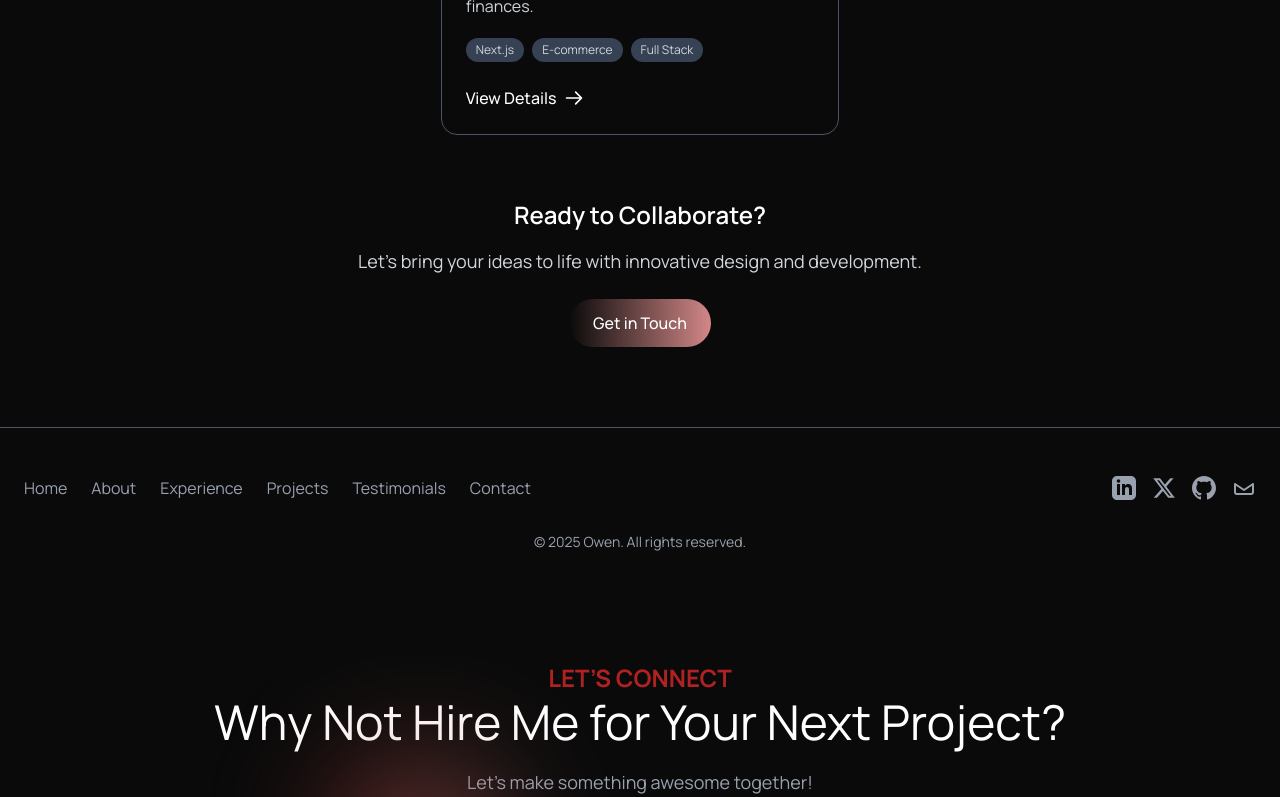
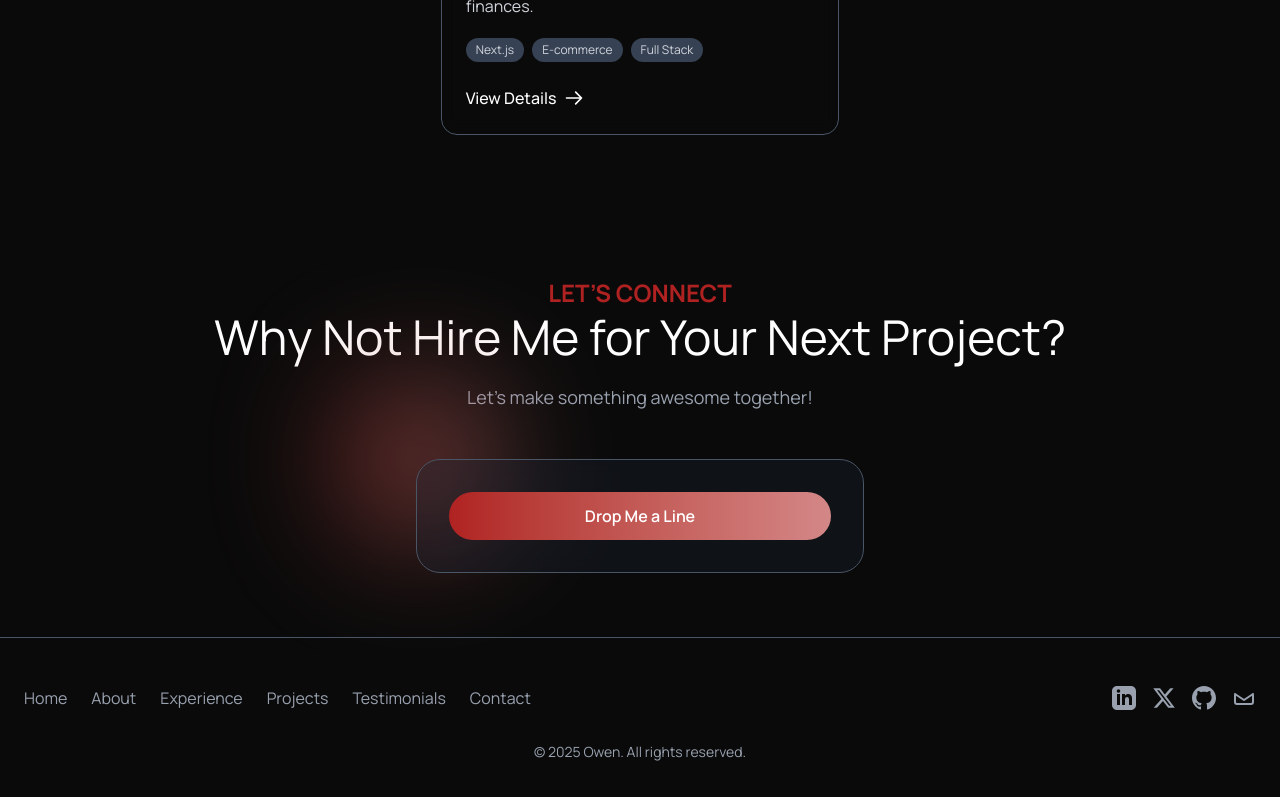
Before and after one commit to Owen-Jz/portfolio-website, a Next.js app: page /projects in a window 1280 px wide. Shown: the part 2723-3520 px from the top of the page. Built offline with nearby package versions, Linux system fonts and the light colour scheme.

Commit message:
Fixed project not linking

```diff
--- a/app/projects/page.jsx
+++ b/app/projects/page.jsx
@@ -57,7 +57,7 @@ const ProjectCard = ({ project, index }) => {
       whileHover="hover"
       whileTap="tap"
     >
-      <Link href={`/projects/${project.id}`} className="block h-full">
+      <Link href={project.link} className="block h-full">
         <div className="border border-gray-600 rounded-2xl overflow-hidden h-full min-h-[400px] bg-dark-800/80 backdrop-blur-sm transition-colors hover:border-gray-500">
           <div className="relative h-48 sm:h-56 overflow-hidden">
             <div className="absolute inset-0 bg-gradient-to-tr from-black/60 to-transparent z-10" />
@@ -225,31 +225,8 @@ const ProjectsPage = () => {
               ))}
             </div>
           </motion.div>
-
-          {/* CTA */}
-          <motion.div
-            initial="hidden"
-            animate={inView ? "visible" : "hidden"}
-            variants={sectionVariants}
-            className="text-center"
-          >
-            <h3 className="text-xl sm:text-2xl font-semibold text-white mb-4 font-['Manrope']">
-              Ready to Collaborate?
-            </h3>
-            <p className="text-base sm:text-lg text-gray-300 max-w-xl mx-auto mb-6 font-['Manrope']">
-              Let's bring your ideas to life with innovative design and
-              development.
-            </p>
-            <Link
-              href="/contact"
-              className="inline-block px-6 py-3 bg-gradient-to-r from-brandRed to-[#d38787] text-white font-medium rounded-full hover:bg-gradient-to-l transition-all duration-300"
-            >
-              Get in Touch
-            </Link>
-          </motion.div>
         </div>
       </section>
-      <FooterSection />
     </div>
   );
 };
```
Also changed, not shown: app/components/ui/InfiniteMovingCards.jsx (line endings or trailing spaces).
